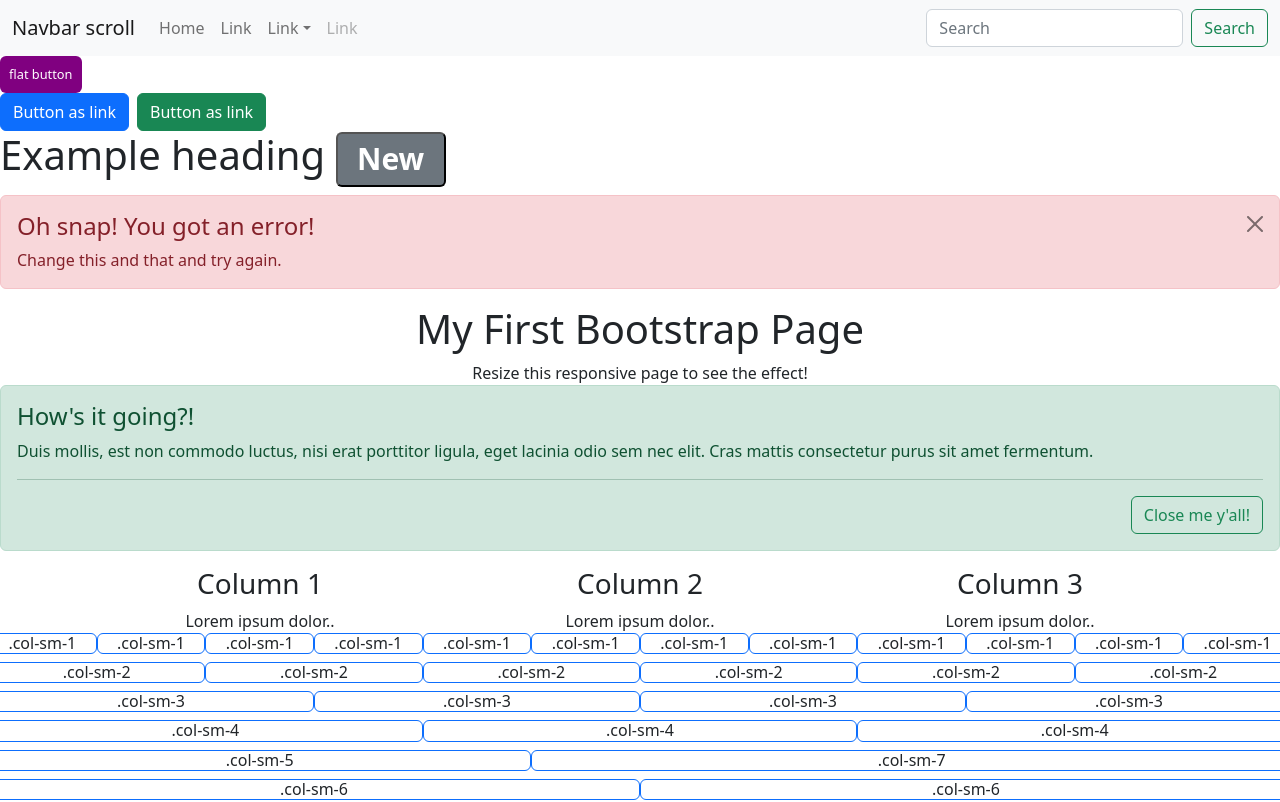
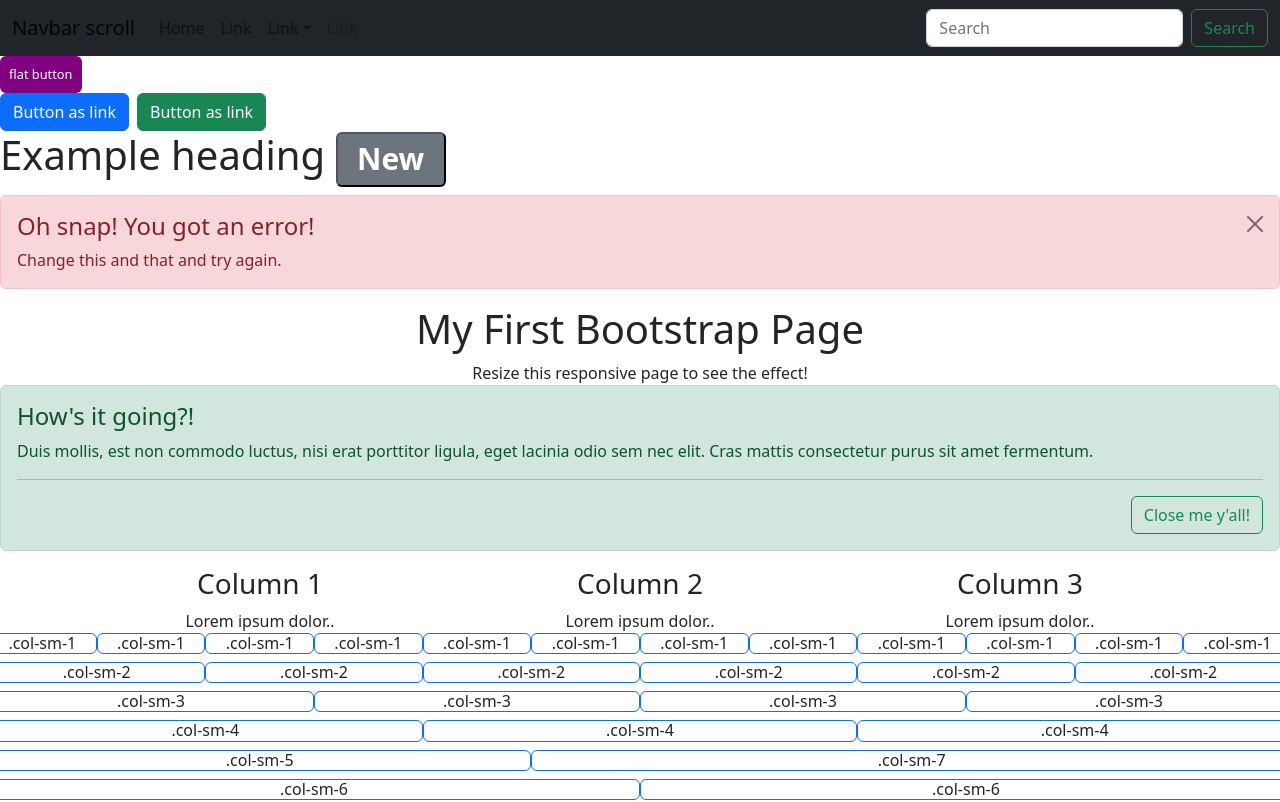
Before and after one commit to waqarhussain786/bootstrap-practice, a React (Create React App) app: page / in a window 1280 px wide. Shown: the top 802 px of the page. Built offline with nearby package versions, Linux system fonts and the light colour scheme.

Commit message:
navbar color

```diff
--- a/src/navbar-bootstrap.jsx
+++ b/src/navbar-bootstrap.jsx
@@ -8,7 +8,8 @@ import NavDropdown from 'react-bootstrap/NavDropdown';
 const NavbarBootstrap = () => {
     return (
         <div>
-            <Navbar bg="light" expand="lg">
+            {/* <Navbar bg="light" expand="lg"> */}
+            <Navbar bg="dark" expand="lg">
                 <Container fluid>
                     <Navbar.Brand href="#">Navbar scroll</Navbar.Brand>
                     <Navbar.Toggle aria-controls="navbarScroll" />
```
